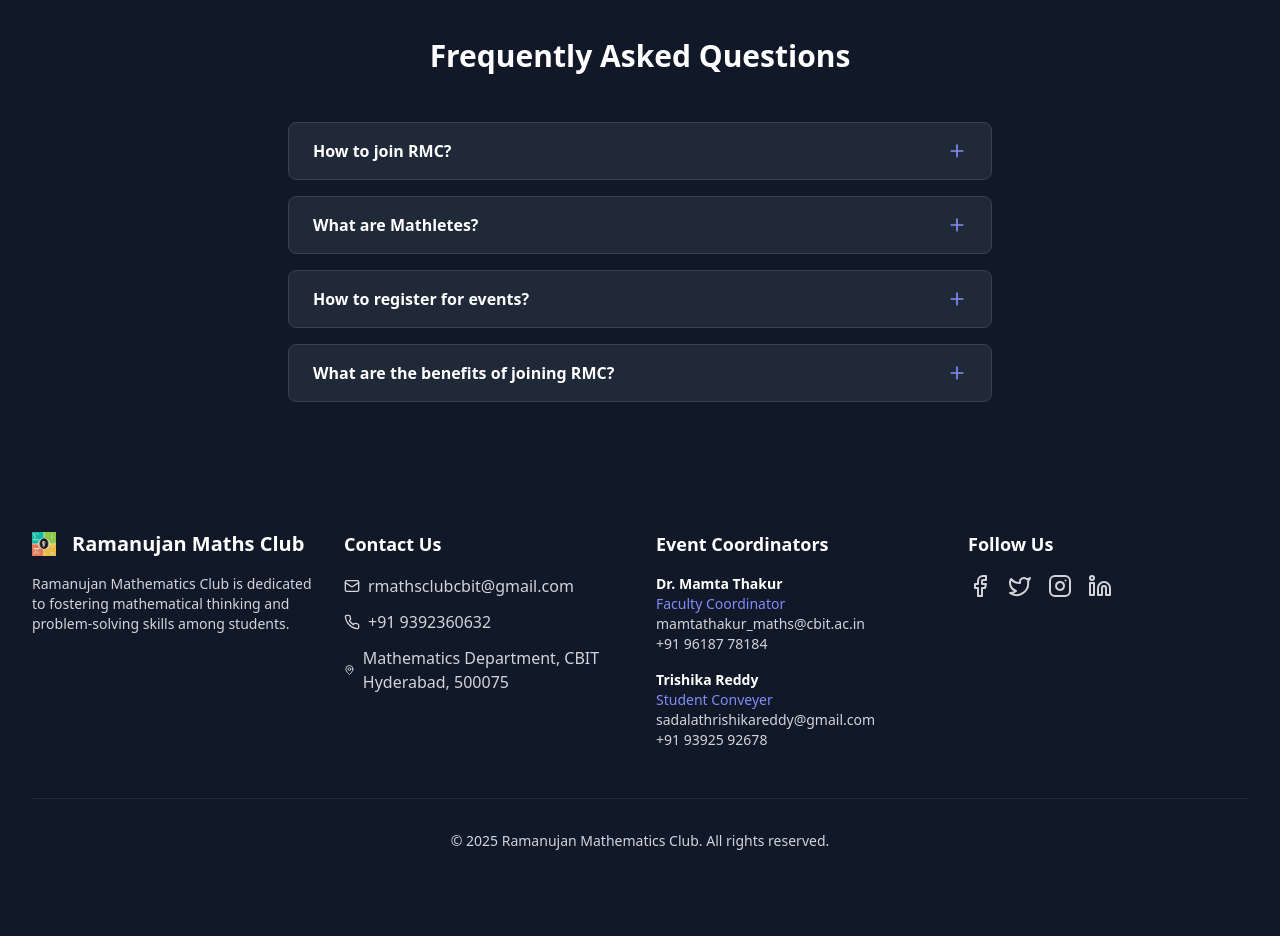
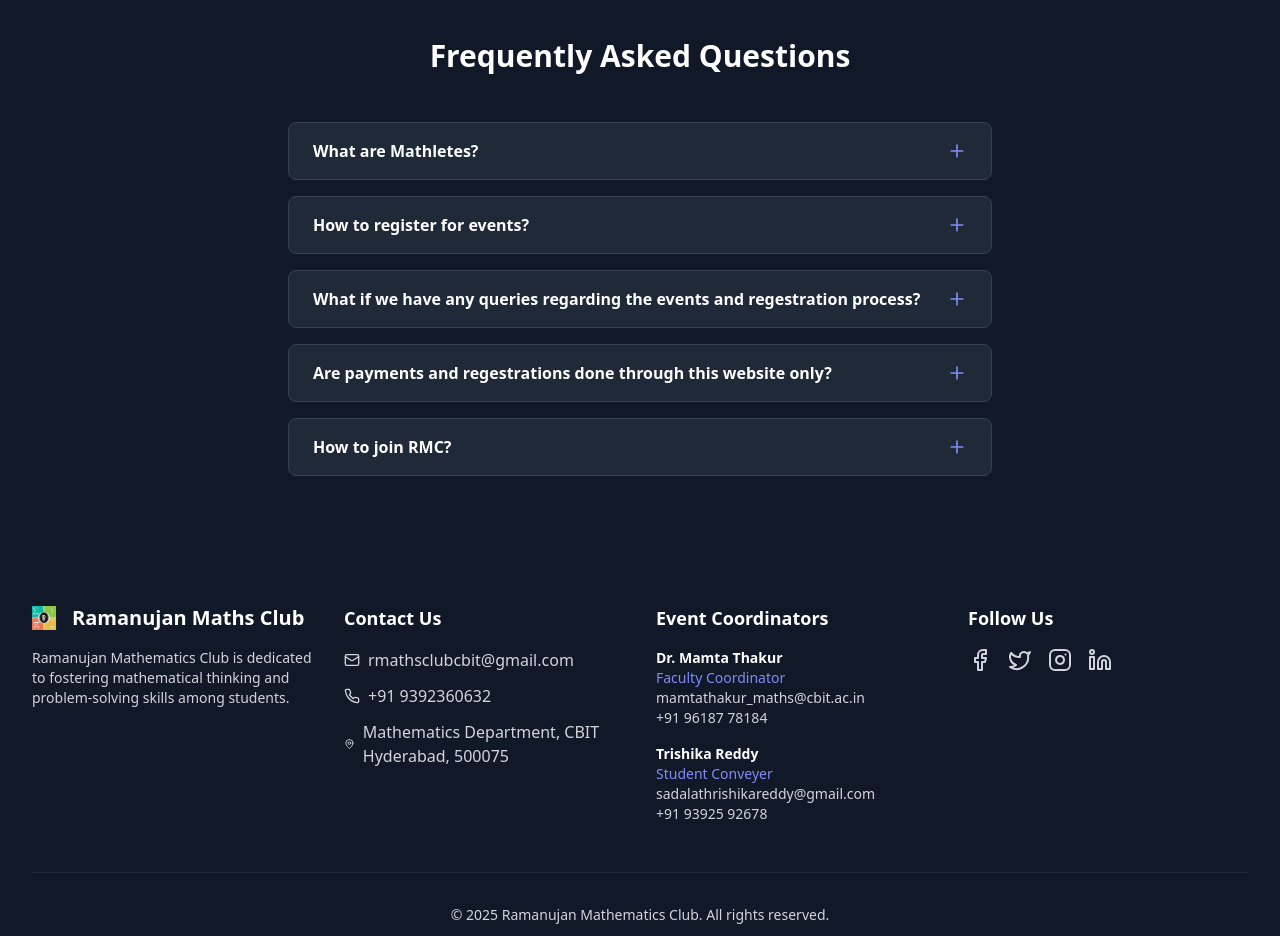
Before and after one commit to rmccbit/Sudhee_website, a React (Vite) app: page / in a window 1280 px wide. Shown: the part 3620-4556 px from the top of the page. Before the commit the page ends 4519 px from the top, so only its background shows below. Built offline with nearby package versions, Linux system fonts and the light colour scheme.

Commit message:
added the faqs

```diff
--- a/src/components/FAQ.tsx
+++ b/src/components/FAQ.tsx
@@ -7,21 +7,26 @@ const FAQ = () => {
 
   const faqs = [
     {
-      question: "How to join RMC?",
-      answer: "To join RMC, fill out the membership form available on our website and attend our orientation session. Annual membership fee is ₹500."
-    },
-    {
       question: "What are Mathletes?",
-      answer: "Mathletes is our annual mathematics festival featuring competitions, workshops, and guest lectures designed to challenge and inspire mathematical thinking."
+      answer: "Mathletes is our annual mathematics festival as part of technical fest Sudhee, featuring competitions, workshops, and guest lectures designed to challenge and inspire mathematical thinking."
     },
     {
       question: "How to register for events?",
-      answer: "Click on the 'Register Now' button on any event page. You'll need to create an account if you haven't already, then follow the registration process for your chosen event."
+      answer: "Click on the 'Register Now' button on any event page and you will be redirected to google form of individual event. You can complete your regestration in it"
     },
     {
-      question: "What are the benefits of joining RMC?",
-      answer: "Members get priority registration for events, access to our weekly problem-solving sessions, mentorship opportunities, and networking with fellow mathematics enthusiasts."
+      question: "What if we have any queries regarding the events and regestration process?",
+      answer: "Event coordinators details are mentioned below and you can submit a query on this website which will be resolved by our team"
+    },
+    {
+      question: "Are payments and regestrations done through this website only?",
+      answer: "Each individual event regestarions are done through the gforms only* and payment should also needed to be done to the qr provided in the sheet"
+    },
+    {
+      question: "How to join RMC?",
+      answer: "We conduct recruitment every year for students of 1st and 2nd years, stay tuned to our instagram for more updates"
     }
+
   ];
 
   return (
```
